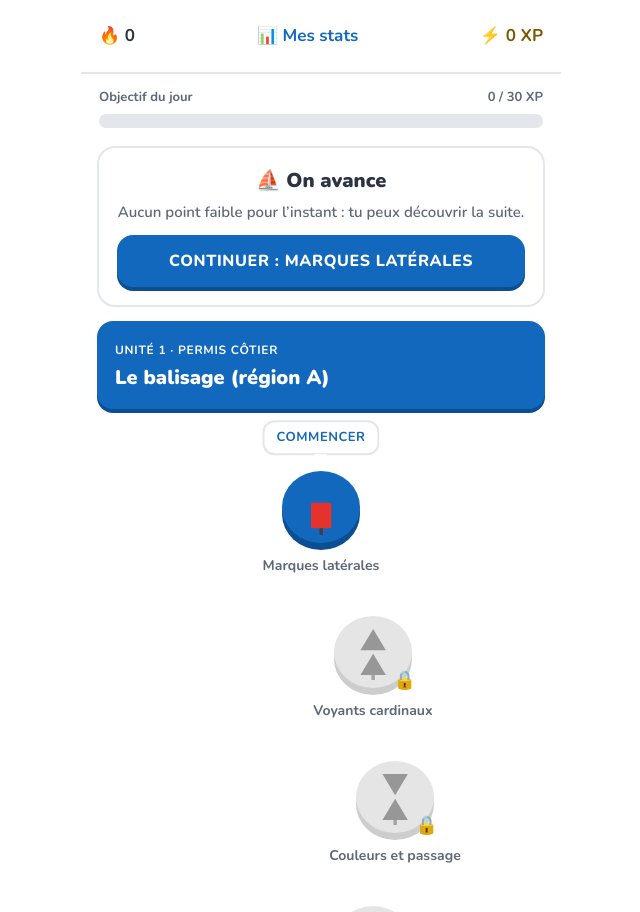
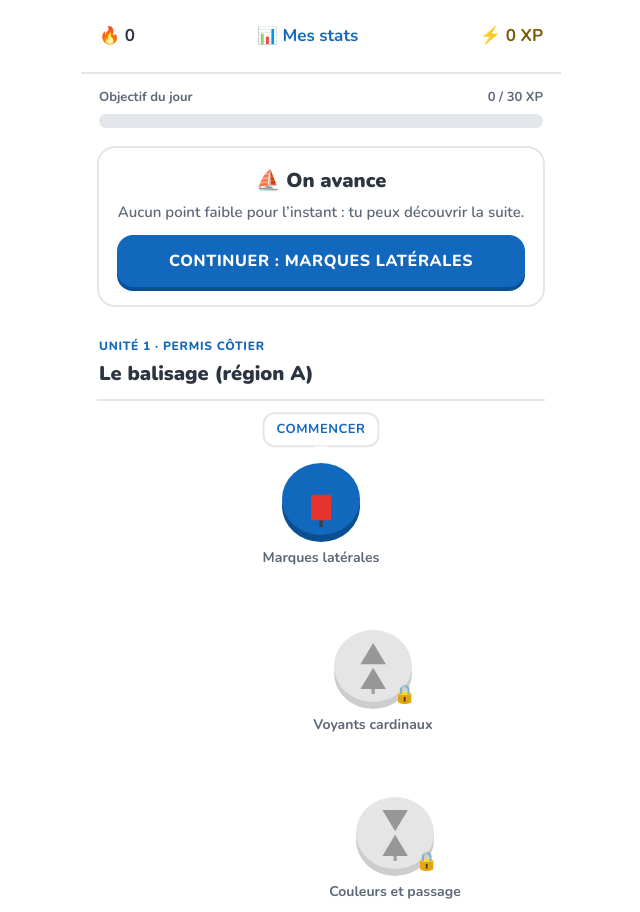
Before and after one commit to lzwingelstein/code-maritime, a Nuxt app in the folder web/: page / in a window 1280 px wide. Shown: the top 912 px of the page, without its empty margins (319-959 px from the left). Built offline with nearby package versions, Linux system fonts and the light colour scheme.

Commit message:
fix(web): unit headers look like titles, not buttons (#35)
Co-authored-by: Claude <noreply@anthropic.com>

```diff
--- a/web/app/pages/index.vue
+++ b/web/app/pages/index.vue
@@ -82,7 +82,7 @@ function onReset() {
 
     <template v-for="u in units" :key="u.course.id">
       <section class="unit" :class="{ locked: !u.nodes[0]?.unlocked }">
-        <small>{{ u.label }}</small>
+        <small>{{ u.label }}<template v-if="!u.nodes[0]?.unlocked"> · 🔒 verrouillée</template></small>
         <h1>{{ u.course.title }}</h1>
       </section>
 
@@ -136,14 +136,12 @@ function onReset() {
 .xp { color: var(--gold-text); }
 .goal { padding: 14px 18px 4px; }
 .lab { display: flex; justify-content: space-between; font-size: 13px; color: var(--ink-mute); margin-bottom: 6px; }
-.unit {
-  margin: 14px 16px 0; padding: 16px 18px; border-radius: 16px; color: #fff;
-  background: var(--primary); box-shadow: 0 4px 0 var(--primary-shadow);
-}
-.unit small { font-size: 12px; text-transform: uppercase; letter-spacing: .06em; }
-.unit h1 { margin: 2px 0 0; font-size: 20px; font-weight: 900; }
-.unit.locked { background: var(--ink-mute); box-shadow: 0 4px 0 var(--ink); }
-.path { display: flex; flex-direction: column; align-items: center; gap: 40px; padding: 62px 0 40px; }
+/* Unit headers are titles, not buttons: no fill, no raised shadow, a rule underneath. */
+.unit { margin: 26px 16px 0; padding: 0 2px 10px; border-bottom: 2px solid var(--line); }
+.unit small { font-size: 12px; font-weight: 800; color: var(--primary); text-transform: uppercase; letter-spacing: .06em; }
+.unit h1 { margin: 2px 0 0; font-size: 20px; font-weight: 900; color: var(--ink); }
+.unit.locked small, .unit.locked h1 { color: var(--ink-mute); }
+.path { display: flex; flex-direction: column; align-items: center; gap: 62px; padding: 62px 0 40px; }
 .nwrap { display: flex; flex-direction: column; align-items: center; }
 .node {
   position: relative; display: flex; align-items: center; justify-content: center; width: 78px; height: 72px;
```
